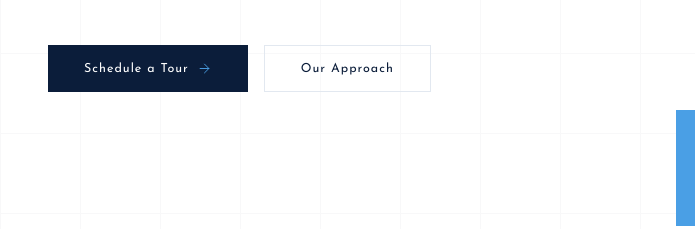
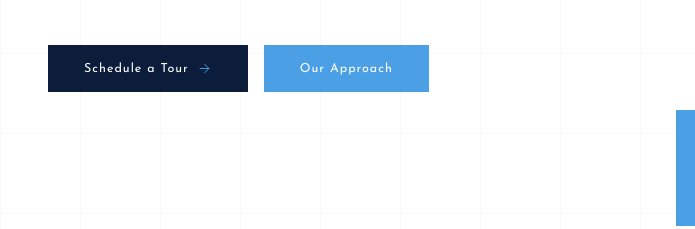
Before and after one commit to jlafauci97/huntington-montessori, a plain HTML site: page index.html in a window 1280 px wide. Shown: the part 667-896 px from the top of the page, 0-695 px from the left. Drawn offline with nearby package versions, Linux system fonts and the light colour scheme.

Commit message:
Change Our Approach button to light blue background with white text
Co-Authored-By: Claude <noreply@anthropic.com>

```diff
--- a/index.html
+++ b/index.html
@@ -309,7 +309,7 @@ function HomePage({ setCurrent: setCurrent2 }) {
     lineHeight: 1.08,
     letterSpacing: "-0.025em",
     marginTop: 24
-  } }, "Where every child", /* @__PURE__ */ React.createElement("br", null), "discovers excellence", /* @__PURE__ */ React.createElement("br", null), /* @__PURE__ */ React.createElement("span", { style: { color: C.sky, fontStyle: "italic" } }, "through education"))), /* @__PURE__ */ React.createElement(Reveal, { delay: 0.16 }, /* @__PURE__ */ React.createElement("p", { style: { fontFamily: F.b, fontSize: 17, color: C.textSec, lineHeight: 1.8, maxWidth: 460, marginTop: 32 } }, "A Montessori education for children ages 2\u201312. We nurture independence, creativity, and a genuine love of learning through hands-on discovery.")), /* @__PURE__ */ React.createElement(Reveal, { delay: 0.24 }, /* @__PURE__ */ React.createElement("div", { style: { display: "flex", gap: 16, marginTop: 48, flexWrap: "wrap" } }, /* @__PURE__ */ React.createElement(Btn, { onClick: () => setCurrent2("admissions") }, "Schedule a Tour ", /* @__PURE__ */ React.createElement(ArrowRight, { size: 15 })), /* @__PURE__ */ React.createElement(Btn, { variant: "outline", onClick: () => setCurrent2("about") }, "Our Approach")))), /* @__PURE__ */ React.createElement(Reveal, { delay: 0.12 }, /* @__PURE__ */ React.createElement("div", { style: { position: "relative" } }, /* @__PURE__ */ React.createElement("div", { style: {
+  } }, "Where every child", /* @__PURE__ */ React.createElement("br", null), "discovers excellence", /* @__PURE__ */ React.createElement("br", null), /* @__PURE__ */ React.createElement("span", { style: { color: C.sky, fontStyle: "italic" } }, "through education"))), /* @__PURE__ */ React.createElement(Reveal, { delay: 0.16 }, /* @__PURE__ */ React.createElement("p", { style: { fontFamily: F.b, fontSize: 17, color: C.textSec, lineHeight: 1.8, maxWidth: 460, marginTop: 32 } }, "A Montessori education for children ages 2\u201312. We nurture independence, creativity, and a genuine love of learning through hands-on discovery.")), /* @__PURE__ */ React.createElement(Reveal, { delay: 0.24 }, /* @__PURE__ */ React.createElement("div", { style: { display: "flex", gap: 16, marginTop: 48, flexWrap: "wrap" } }, /* @__PURE__ */ React.createElement(Btn, { onClick: () => setCurrent2("admissions") }, "Schedule a Tour ", /* @__PURE__ */ React.createElement(ArrowRight, { size: 15 })), /* @__PURE__ */ React.createElement(Btn, { variant: "sky", onClick: () => setCurrent2("about") }, "Our Approach")))), /* @__PURE__ */ React.createElement(Reveal, { delay: 0.12 }, /* @__PURE__ */ React.createElement("div", { style: { position: "relative" } }, /* @__PURE__ */ React.createElement("div", { style: {
     background: C.navy,
     aspectRatio: "3/4",
     display: "flex",
```
